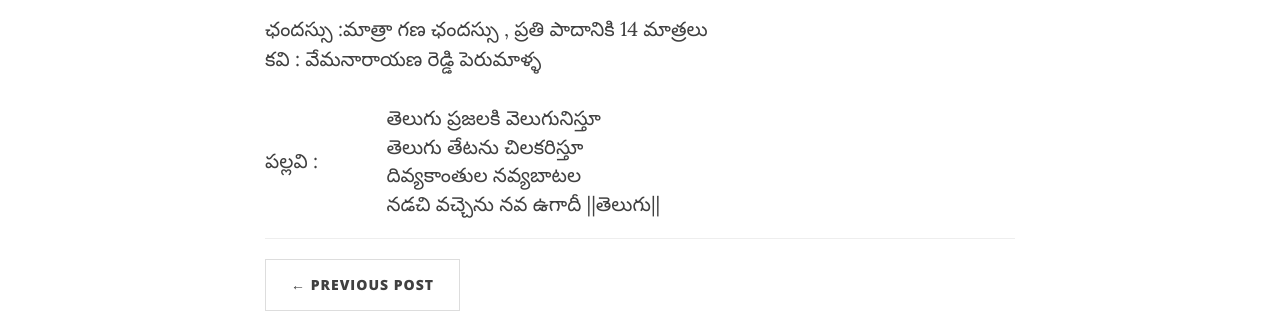
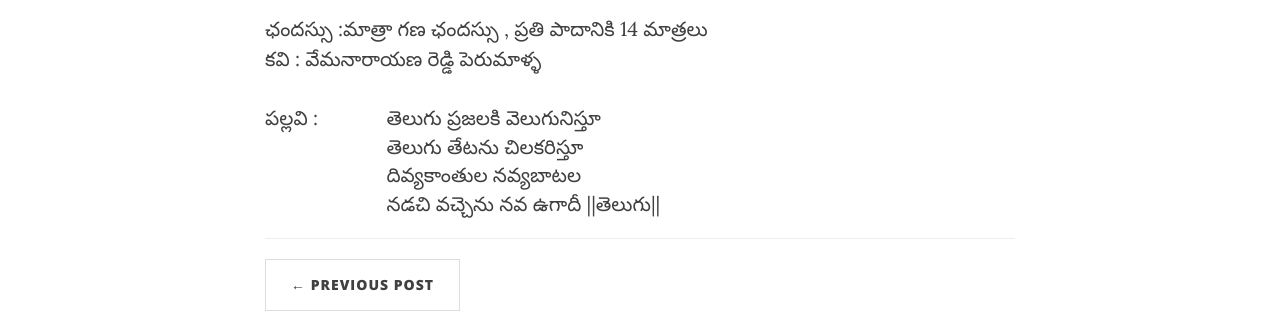
Before and after one commit to sivakrishna1777/sivakrishna1777.github.io, a Jekyll site: the page built from _posts/2019-04-06-Ugadi.markdown, in a window 1280 px wide. Shown: the part 361-674 px from the top of the page. Built offline with Jekyll 4.4.1, drawn with Linux system fonts in a browser that asks for light colours; nearby versions of some CDN libraries; comment, search, counter and statistics services are not loaded.

Commit message:
Update 2019-04-06-Ugadi.markdown

```diff
--- a/_posts/2019-04-06-Ugadi.markdown
+++ b/_posts/2019-04-06-Ugadi.markdown
@@ -17,14 +17,20 @@
 		<tr>
 			<td>పల్లవి : </td>
 			<td>
-				<span>
-					తెలుగు ప్రజలకి వెలుగునిస్తూ<br>
-                  			తెలుగు తేటను చిలకరిస్తూ<br>
-                  			దివ్యకాంతుల నవ్యబాటల<br>
-                  			నడచి వచ్చెను నవ ఉగాదీ        ||తెలుగు||
-
-				</span>
+				<span>తెలుగు ప్రజలకి వెలుగునిస్తూ</span>
 			</td>
+		</tr>
+		<tr>
+			<td></td>
+			<td>తెలుగు తేటను చిలకరిస్తూ</td>
+		</tr>
+		<tr>
+			<td></td>
+			<td>దివ్యకాంతుల నవ్యబాటల</td>
+		</tr>
+		<tr>
+			<td></td>
+			<td> నడచి వచ్చెను నవ ఉగాదీ        ||తెలుగు||</td>
 		</tr>
 	</tbody>
 </table>
```
